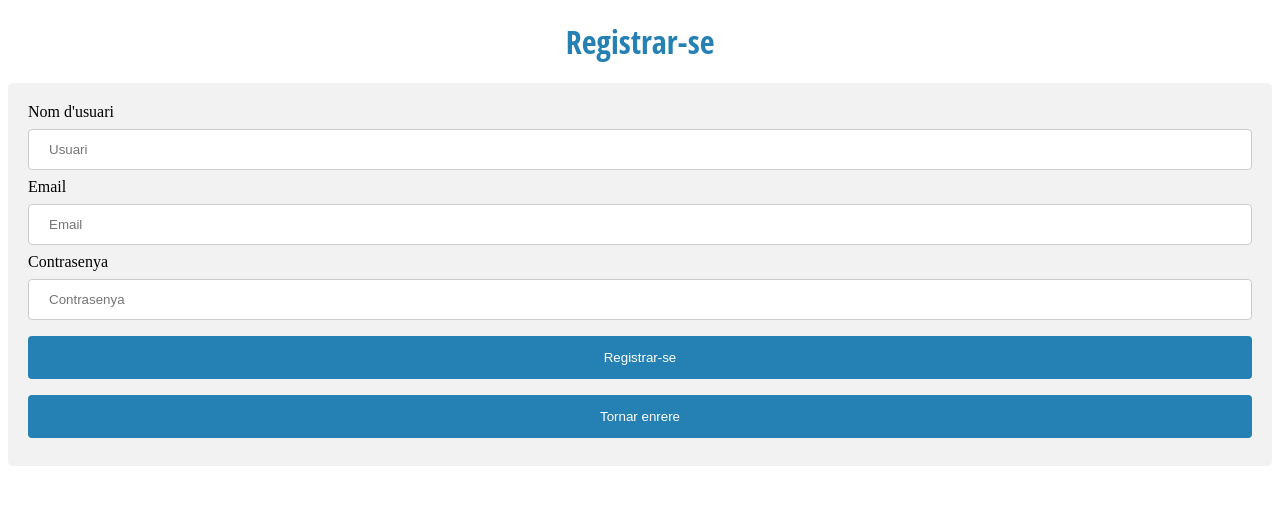
After one commit to pnavlani/Pt04_paras_navlani, a PHP site: page /Vista/registrar.vista.php in a window 1280 px wide. The commit adds this page. Shown: the top 505 px of the page. Run offline with PHP 8.4, Linux system fonts and the light colour scheme.

Commit message:
Creem la vista de inicar sessió i registrar

```diff
--- a/Controlador/controlador.php
+++ b/Controlador/controlador.php
@@ -5,4 +5,6 @@
 
 
 
+
+
 ?>
--- /dev/null
+++ b/Controlador/logar.php
@@ -0,0 +1,5 @@
+<?php
+
+
+include "./Vista/logar.php";
+?>
--- /dev/null
+++ b/Estils/formulari.css
@@ -0,0 +1,38 @@
+h1 {
+	margin: 20px 0;
+	text-align: center;
+	font-family: 'Open Sans Condensed', sans-serif;
+	color: #2580b4;
+	font-weight: black;
+}
+
+input[type=text], select {
+    width: 100%;
+    padding: 12px 20px;
+    margin: 8px 0;
+    display: inline-block;
+    border: 1px solid #ccc;
+    border-radius: 4px;
+    box-sizing: border-box;
+  }
+
+  input[type=submit] {
+    width: 100%;
+    background-color: #2580b4;
+    color: white;
+    padding: 14px 20px;
+    margin: 8px 0;
+    border: none;
+    border-radius: 4px;
+    cursor: pointer;
+  }
+
+  input[type=submit]:hover {
+    background-color: #2580b4;
+  }
+
+  div {
+    border-radius: 5px;
+    background-color: #f2f2f2;
+    padding: 20px;
+  }
--- /dev/null
+++ b/Vista/registrar.vista.php
@@ -0,0 +1,29 @@
+<!DOCTYPE html>
+<html>
+<head>
+    <meta charset="UTF-8">
+    <meta name="viewport" content="width=device-width, initial-scale=1.0">
+    <title>Inciar la Sessió</title>
+    <link rel="stylesheet" href="../Estils/formulari.css">
+</head>
+
+<body>
+
+<h1 align="center">Registrar-se</h1>
+
+<div>
+  <form method="post" action="<?php echo htmlspecialchars($_SERVER["PHP_SELF"]);?>">
+        <label> Nom d'usuari</label>
+        <input type="text" id="usuari" name="usuari" placeholder="Usuari">
+        <label> Email</label>
+        <input type="text" id="email" name="email" placeholder="Email">
+        <label> Contrasenya</label>
+        <input type="text" id="contrasenya" name="contrasenya" placeholder="Contrasenya">
+
+    <input type="submit" value="Registrar-se" name="registrar">
+    <input type="submit" value="Tornar enrere" name="enrere">
+  </form>
+</div>
+
+</body>
+</html>
```
Also changed, not shown: Controlador/registrar.php (added, +7 -0 lines), Estils/estils.css (+33 -1 lines), Vista/index.vista.php (+5 -3 lines), Vista/logar.vista.php (added, +25 -0 lines), Vista/logar.php (deleted), Vista/registrar.php (deleted).
